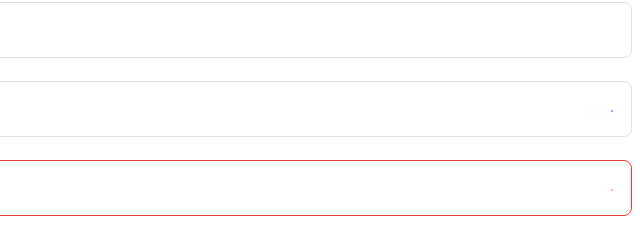
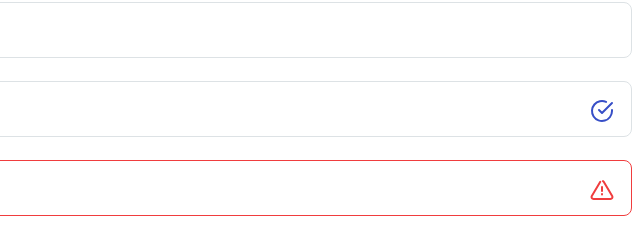
Before and after one commit to js-tasks-ru/htmlcss-20230530_valeria-vol, a website: page 07-lection5/04-input/index.html in a window 1280 px wide. Shown: the part 108-360 px from the top of the page, 640-1280 px from the left. Drawn offline with Linux system fonts and the light colour scheme.

Commit message:
fix input

```diff
--- a/07-lection5/04-input/index.html
+++ b/07-lection5/04-input/index.html
@@ -68,25 +68,15 @@
     <div class="form__control">
       <input type="text" placeholder="Success" class="form__input" />
 
-      <svg width="350" height="56" viewBox="0 0 350 56" fill="none" class="form__icon form__icon_success">
+      <svg class="form__icon form__icon_success" width="24" height="24" viewBox="0 0 24 24" fill="none"
+        xmlns="http://www.w3.org/2000/svg">
         <path
-          d="M8 0.5H342C346.142 0.5 349.5 3.85786 349.5 8V48C349.5 52.1421 346.142 55.5 342 55.5H8C3.85786 55.5 0.5 52.1421 0.5 48V8C0.5 3.85786 3.85786 0.5 8 0.5Z"
-          fill="white" stroke="#DDE2E5" />
-        <path
-          d="M332 27.08V28C331.999 30.1564 331.301 32.2547 330.009 33.9818C328.718 35.709 326.903 36.9725 324.835 37.5839C322.767 38.1953 320.557 38.1219 318.534 37.3746C316.512 36.6273 314.785 35.2461 313.611 33.4371C312.437 31.628 311.88 29.4881 312.022 27.3363C312.164 25.1846 312.997 23.1363 314.398 21.4971C315.799 19.8578 317.693 18.7154 319.796 18.2401C321.9 17.7649 324.1 17.9823 326.07 18.86"
+          d="M22 11.08V12C21.9988 14.1564 21.3005 16.2547 20.0093 17.9818C18.7182 19.709 16.9033 20.9725 14.8354 21.5839C12.7674 22.1953 10.5573 22.1219 8.53447 21.3746C6.51168 20.6273 4.78465 19.2461 3.61096 17.4371C2.43727 15.628 1.87979 13.4881 2.02168 11.3363C2.16356 9.18457 2.99721 7.13633 4.39828 5.49707C5.79935 3.85782 7.69279 2.71538 9.79619 2.24015C11.8996 1.76491 14.1003 1.98234 16.07 2.86"
           stroke="#374FC7" stroke-width="2" stroke-linecap="round" stroke-linejoin="round" />
-        <path d="M332 20L322 30.01L319 27.01" stroke="#374FC7" stroke-width="2" stroke-linecap="round"
+        <path d="M22 4L12 14.01L9 11.01" stroke="#374FC7" stroke-width="2" stroke-linecap="round"
           stroke-linejoin="round" />
       </svg>
 
-      <svg width="352" height="58" viewBox="0 0 352 58" fill="none" class="form__icon form__icon_error">
-        <path
-          d="M321.29 19.86L312.82 34C312.645 34.3024 312.553 34.6453 312.552 34.9945C312.551 35.3437 312.641 35.6871 312.814 35.9905C312.987 36.2939 313.237 36.5468 313.538 36.7239C313.839 36.901 314.181 36.9962 314.53 37H331.47C331.819 36.9962 332.161 36.901 332.462 36.7239C332.763 36.5468 333.013 36.2939 333.186 35.9905C333.359 35.6871 333.449 35.3437 333.448 34.9945C333.447 34.6453 333.355 34.3024 333.18 34L324.71 19.86C324.532 19.5661 324.281 19.3231 323.981 19.1545C323.682 18.9859 323.344 18.8973 323 18.8973C322.656 18.8973 322.318 18.9859 322.019 19.1545C321.719 19.3231 321.468 19.5661 321.29 19.86V19.86Z"
-          stroke="#F03D3E" stroke-width="2" stroke-linecap="round" stroke-linejoin="round" />
-        <path d="M323 25V29" stroke="#F03D3E" stroke-width="2" stroke-linecap="round" stroke-linejoin="round" />
-        <path d="M323 32V32.5" stroke="#F03D3E" stroke-width="2" stroke-linecap="round" stroke-linejoin="round" />
-
-      </svg>
     </div>
   </div>
 
@@ -95,24 +85,14 @@
     <div class="form__control">
       <input type="text" placeholder="Error" class="form__input" />
 
-      <svg width="350" height="56" viewBox="0 0 350 56" fill="none" class="form__icon form__icon_success">
+      <svg class="form__icon form__icon_error" width="24" height="24" viewBox="0 0 24 24" fill="none"
+        xmlns="http://www.w3.org/2000/svg">
         <path
-          d="M8 0.5H342C346.142 0.5 349.5 3.85786 349.5 8V48C349.5 52.1421 346.142 55.5 342 55.5H8C3.85786 55.5 0.5 52.1421 0.5 48V8C0.5 3.85786 3.85786 0.5 8 0.5Z"
-          fill="white" stroke="#DDE2E5" />
-        <path
-          d="M332 27.08V28C331.999 30.1564 331.301 32.2547 330.009 33.9818C328.718 35.709 326.903 36.9725 324.835 37.5839C322.767 38.1953 320.557 38.1219 318.534 37.3746C316.512 36.6273 314.785 35.2461 313.611 33.4371C312.437 31.628 311.88 29.4881 312.022 27.3363C312.164 25.1846 312.997 23.1363 314.398 21.4971C315.799 19.8578 317.693 18.7154 319.796 18.2401C321.9 17.7649 324.1 17.9823 326.07 18.86"
-          stroke="#374FC7" stroke-width="2" stroke-linecap="round" stroke-linejoin="round" />
-        <path d="M332 20L322 30.01L319 27.01" stroke="#374FC7" stroke-width="2" stroke-linecap="round"
-          stroke-linejoin="round" />
-      </svg>
-
-      <svg width="352" height="58" viewBox="0 0 352 58" fill="none" class="form__icon form__icon_error">
-        <path
-          d="M321.29 19.86L312.82 34C312.645 34.3024 312.553 34.6453 312.552 34.9945C312.551 35.3437 312.641 35.6871 312.814 35.9905C312.987 36.2939 313.237 36.5468 313.538 36.7239C313.839 36.901 314.181 36.9962 314.53 37H331.47C331.819 36.9962 332.161 36.901 332.462 36.7239C332.763 36.5468 333.013 36.2939 333.186 35.9905C333.359 35.6871 333.449 35.3437 333.448 34.9945C333.447 34.6453 333.355 34.3024 333.18 34L324.71 19.86C324.532 19.5661 324.281 19.3231 323.981 19.1545C323.682 18.9859 323.344 18.8973 323 18.8973C322.656 18.8973 322.318 18.9859 322.019 19.1545C321.719 19.3231 321.468 19.5661 321.29 19.86V19.86Z"
+          d="M10.29 3.86001L1.82 18C1.64537 18.3024 1.55296 18.6453 1.55199 18.9945C1.55101 19.3437 1.64149 19.6871 1.81442 19.9905C1.98736 20.2939 2.23672 20.5468 2.53771 20.7239C2.83869 20.901 3.1808 20.9962 3.53 21H20.47C20.8192 20.9962 21.1613 20.901 21.4623 20.7239C21.7633 20.5468 22.0126 20.2939 22.1856 19.9905C22.3585 19.6871 22.449 19.3437 22.448 18.9945C22.447 18.6453 22.3546 18.3024 22.18 18L13.71 3.86001C13.5317 3.56611 13.2807 3.32313 12.9812 3.15449C12.6817 2.98585 12.
+        3437 2.89726 12 2.89726C11.6563 2.89726 11.3183 2.98585 11.0188 3.15449C10.7193 3.32313 10.4683 3.56611 10.29 3.86001V3.86001Z"
           stroke="#F03D3E" stroke-width="2" stroke-linecap="round" stroke-linejoin="round" />
-        <path d="M323 25V29" stroke="#F03D3E" stroke-width="2" stroke-linecap="round" stroke-linejoin="round" />
-        <path d="M323 32V32.5" stroke="#F03D3E" stroke-width="2" stroke-linecap="round" stroke-linejoin="round" />
-
+        <path d="M12 9V13" stroke="#F03D3E" stroke-width="2" stroke-linecap="round" stroke-linejoin="round" />
+        <path d="M12 16V16.5" stroke="#F03D3E" stroke-width="2" stroke-linecap="round" stroke-linejoin="round" />
       </svg>
     </div>
   </div>
--- a/07-lection5/04-input/input.css
+++ b/07-lection5/04-input/input.css
@@ -48,7 +48,6 @@
 }
 
 .form_success .form__icon_success {
-  fill: var(--primary);
   display: block;
 }
 
@@ -57,7 +56,6 @@
 }
 
 .form_invalid .form__icon_error {
-  fill: var(--error);
   display: block;
 }
 
```
